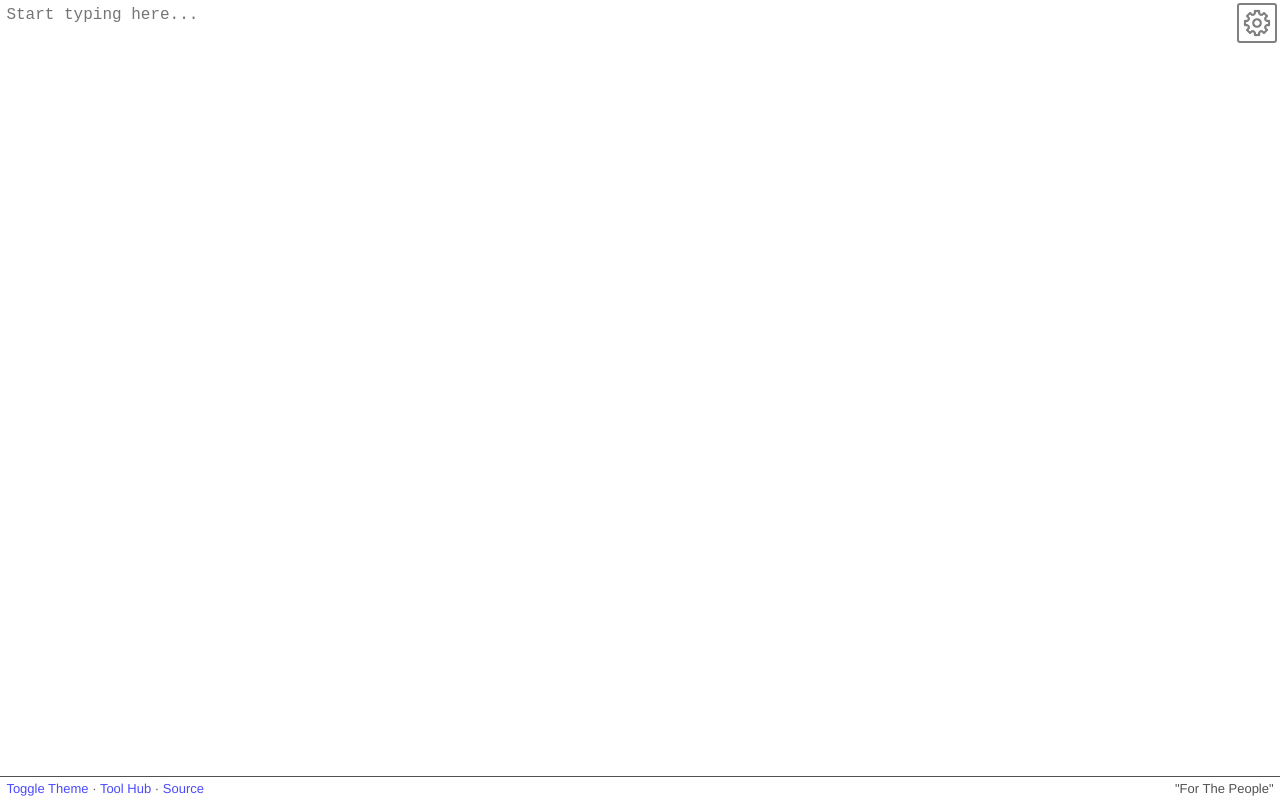
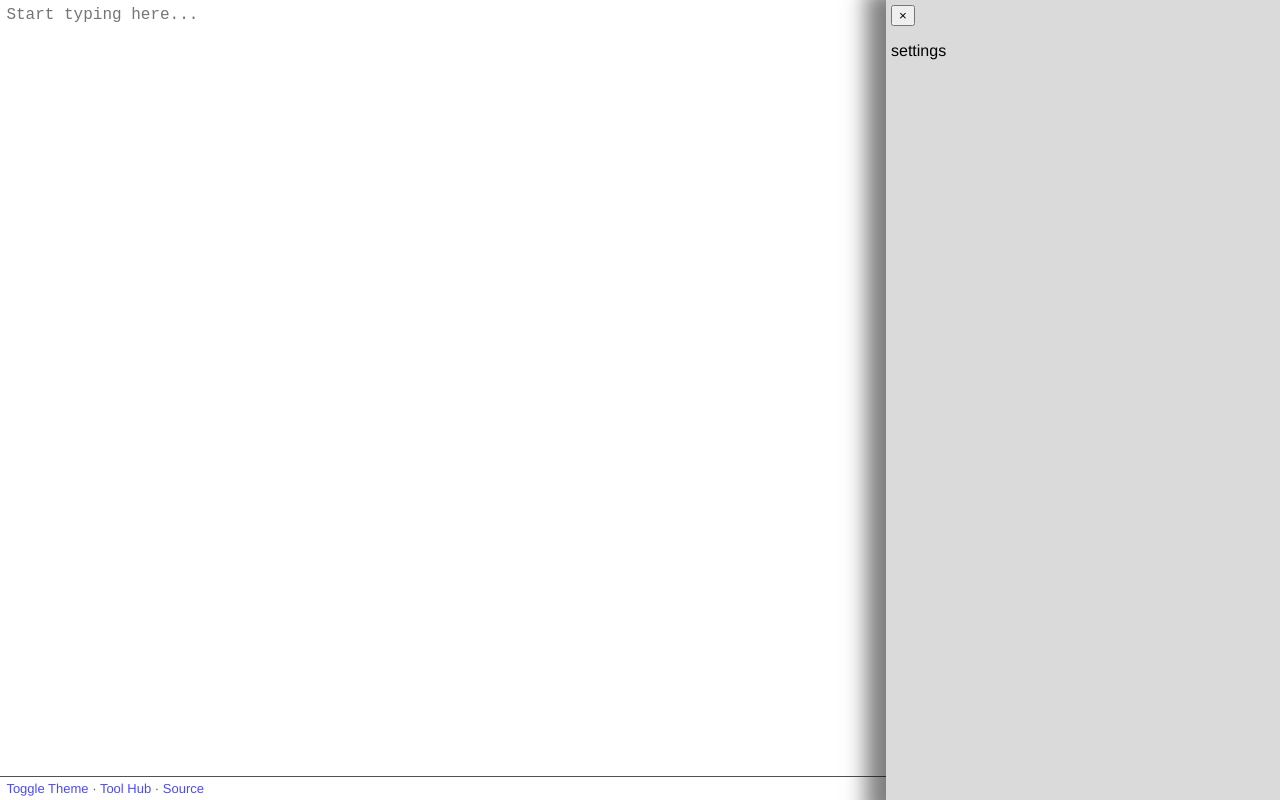
Before and after one commit to Silxer12/FTP, a plain HTML site: page docs/txteditor/index.html in a window 1280 px wide. Both pictures are taken after a click on the button 1257 px from the left and 23 px from the top of the page. Drawn offline with Linux system fonts and the light colour scheme.

Commit message:
add settings menu

```diff
--- a/docs/all.css
+++ b/docs/all.css
@@ -72,6 +72,9 @@ footer {
     font-family: Helvetica, sans-serif;
 }
 
+button {
+    cursor: pointer;
+}
 
 .settings-btn {
     position: fixed;
@@ -94,8 +97,6 @@ footer {
     border: 2px solid #808080;
     border-radius: 3px;
     background-color: var(--bg);
-
-    cursor: pointer;
 }
 
 .settings-btn img {
@@ -111,6 +112,21 @@ footer {
     background-color: var(--button-hover);
 }
 
+.side-menu {
+    position: fixed;
+    top: 0;
+    right: 0;
+
+    width: 30vw;
+    height: 100vh;
+
+    z-index: 999;
+    padding: 5px;
+
+    background: var(--button-hover);
+    box-shadow: -10px 0px 20px 10px rgba(0, 0, 0, 0.5);
+}
+
 a,
 a:visited {
     /* make the footer links look neat */
--- a/docs/all.js
+++ b/docs/all.js
@@ -1,4 +1,8 @@
+const settingsMenu = document.getElementById("settingsMenu");
+
 var theme = localStorage.getItem("theme") ?? "system";
+
+var settingsIsOpen = false;
 
 if (theme == "system") {
     const prefersDark = window.matchMedia('(prefers-color-scheme: dark)').matches;
@@ -30,3 +34,9 @@ document.addEventListener('keydown', function(e) {
 
     toggleTheme();
 }});
+
+function toggleSettings() {
+    settingsMenu.hidden = settingsIsOpen;
+
+    settingsIsOpen = !settingsIsOpen;
+}
--- a/docs/txteditor/index.html
+++ b/docs/txteditor/index.html
@@ -8,9 +8,15 @@
 	<link rel="stylesheet" href="../all.css">
 </head>
 <body>
-	<button class="settings-btn">
+	<button class="settings-btn" onclick="toggleSettings()">
 		<img src="../settings-icon.png" alt="">
 	</button>
+
+	<aside id="settingsMenu" class="side-menu" hidden>
+		<button id="closeBtn" class="close-btn" onclick="toggleSettings()">&times;</button>
+
+		<p>settings</p>
+	</aside>
 
 	<main>
 		<textarea id="textarea" placeholder="Start typing here..."></textarea>
```
